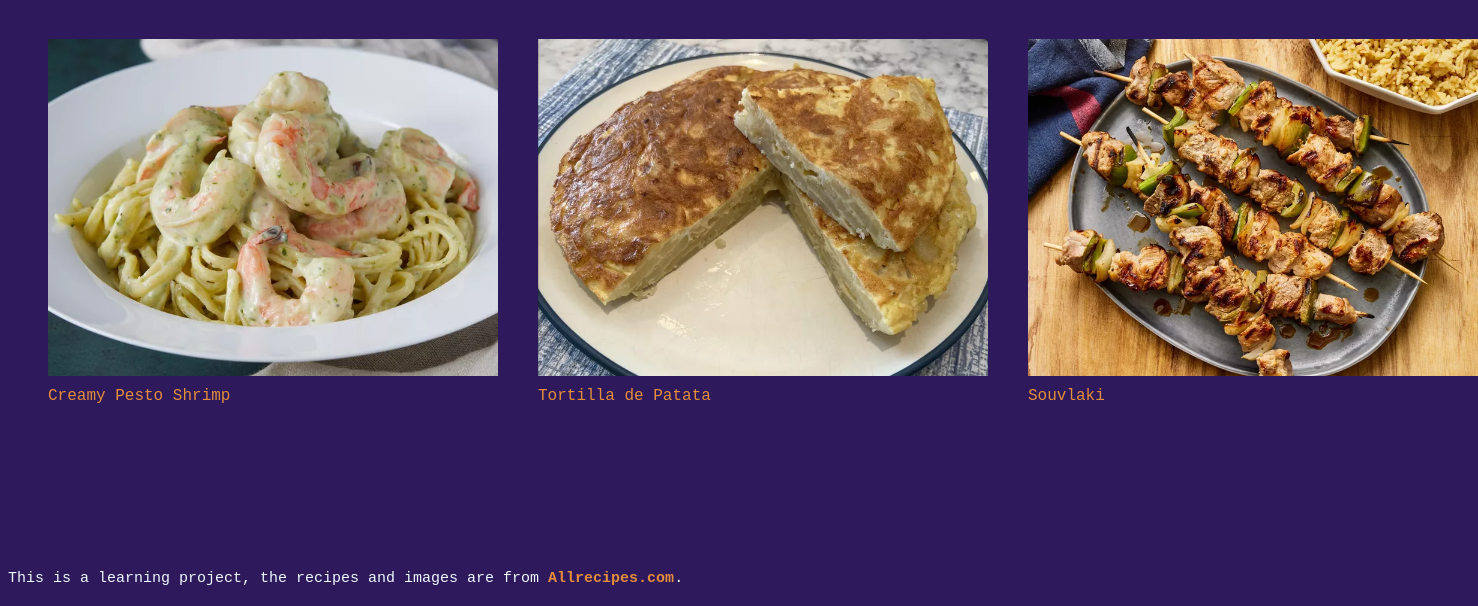
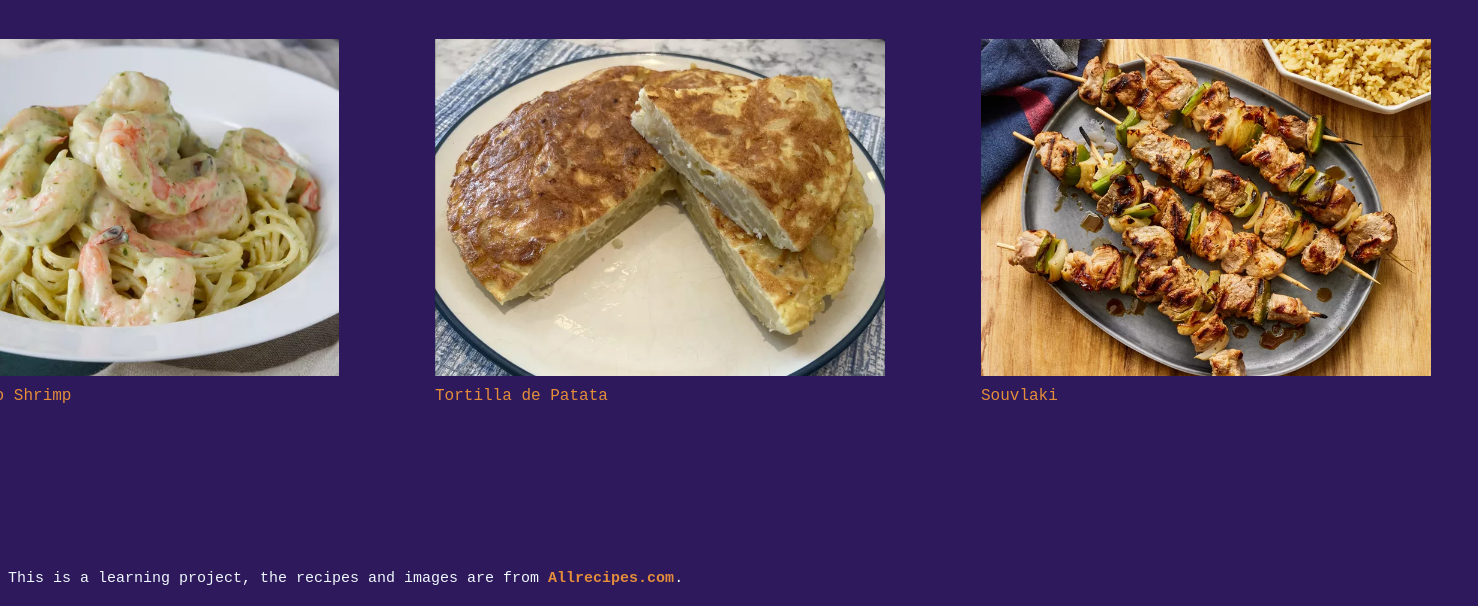
Before and after one commit to Landenan/odin-recipes, a plain HTML site: page index.html in a window 1280 px wide. Shown: the part 328-934 px from the top of the page, 1478 px wide, since content can reach past the window. Drawn offline with Linux system fonts and the light colour scheme.

Commit message:
starting flexbox

```diff
--- a/index.css
+++ b/index.css
@@ -6,22 +6,28 @@
 
 html {
     box-sizing: border-box;
+    background-color: rgb(45, 25, 91);
 }
 
-body {
-    background-color: rgb(45, 25, 91);
-}
 
 img {
     height: auto;
     width: 450px;
-    align-items: center;
 }
 
 .list {
-    display: grid;
-    grid-template-columns: 1fr 1fr 1fr;
-    gap: 40px;
+    display: flex;
+    justify-content: center;
+    gap: 6em;
+}
+
+.container {
+    display: flex;
+    flex-direction: column;
+}
+
+.container img {
+    justify-content: center;
 }
 
 li {
@@ -42,7 +48,7 @@ a {
 }
 
 .dish {
-    margin: 0 auto;
+    justify-content: space-evenly;
 }
 
 .warning {
--- a/index.html
+++ b/index.html
@@ -10,11 +10,11 @@
     <h1 class="heading">ODIN RECIPES</h1>
     <h2 class="heading">Delightful mediterranean dishes</h2>
     <ul class="list">
-        <li><img src="images/creamy-pesto-shrimp.jpg" alt="A delightful creamy pesto shrimp dish">
+        <li class="recipe1"><img src="images/creamy-pesto-shrimp.jpg" alt="A delightful creamy pesto shrimp dish">
             <a href="recipes/pestoShrimp.html">Creamy Pesto Shrimp</a></li>
-        <li><img src="images/Tortilla-de-Patata.jpg" alt="spanish omelet">
+        <li class="recipe2"><img src="images/Tortilla-de-Patata.jpg" alt="spanish omelet">
             <a href="recipes/tortillaPatata.html">Tortilla de Patata</a></li>
-        <li><img src="images/souvlaki.jpg" alt="souvlaki">
+        <li class="recipe3"><img src="images/souvlaki.jpg" alt="souvlaki">
             <a href="recipes/souvlaki.html">Souvlaki</a></li>
     </ul>
     <p class="warning">This is a learning project, the recipes and images are from <a href="https://www.allrecipes.com/" target="_blank" rel="noopener noreferrer">Allrecipes.com</a>.</p>
```
Also changed, not shown: recipes/pestoShrimp.html (+2 -0 lines), recipes/souvlaki.html (+2 -0 lines), recipes/tortillaPatata.html (+2 -0 lines).
